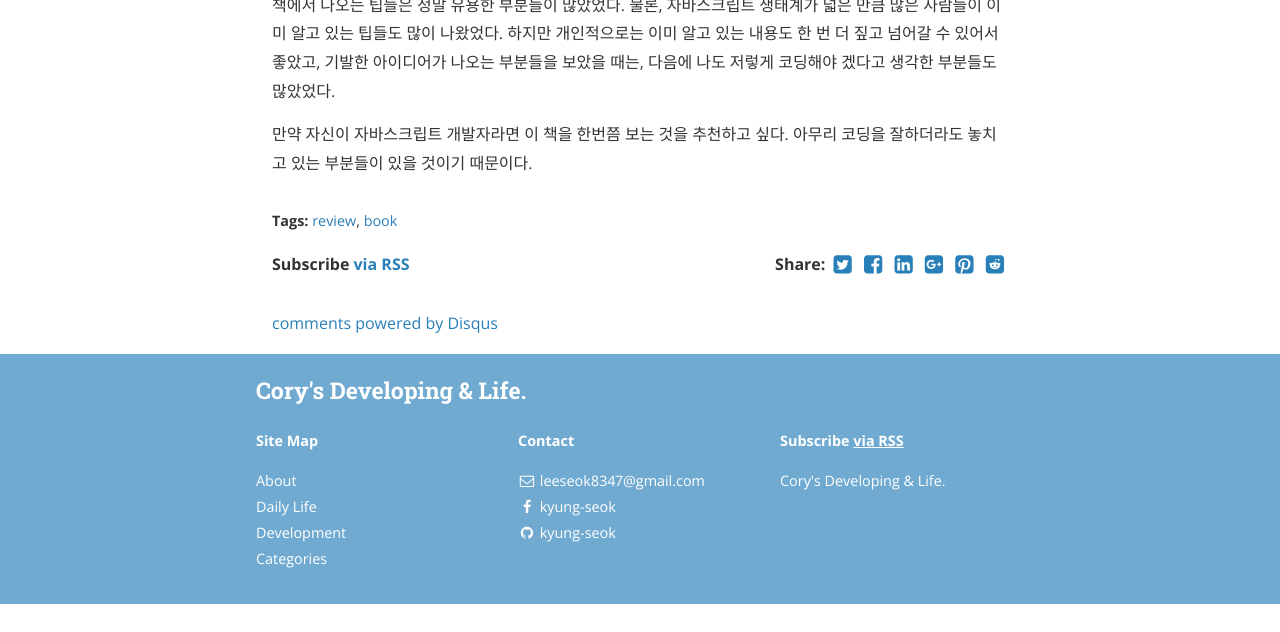
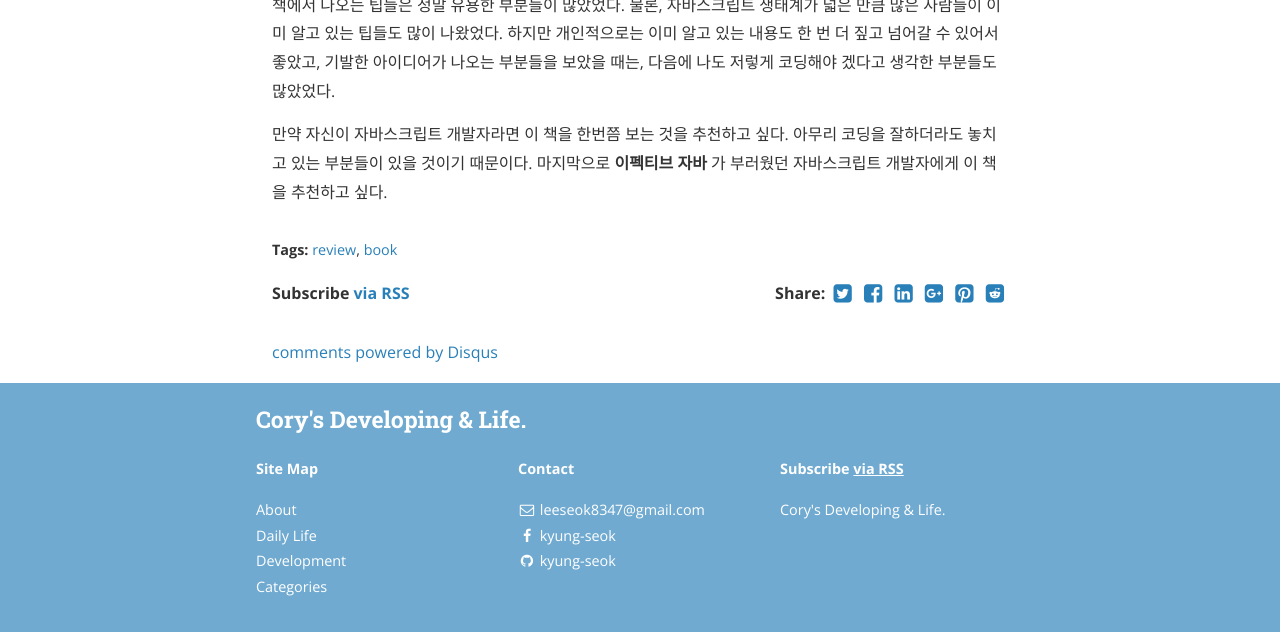
Before and after one commit to kscory/blog, a Jekyll site: the page built from _posts/2020-04-04-review-gilbut-javascript-skill.md, in a window 1280 px wide and 900 px high, scrolled down 2669 px, cut to the strip 268-900 px from the top of the window. Built offline with Jekyll 4.4.1, drawn with Linux system fonts in a browser that asks for light colours; nearby versions of some CDN libraries; comment, search, counter and statistics services are not loaded; before the commit the page ends 3541 px from its top, so only the background shows below that.

Commit message:
edit js skill

```diff
--- a/_posts/2020-04-04-review-gilbut-javascript-skill.md
+++ b/_posts/2020-04-04-review-gilbut-javascript-skill.md
@@ -37,4 +37,4 @@ tags: review book
 
 책에서 나오는 팁들은 정말 유용한 부분들이 많았었다. 물론, 자바스크립트 생태계가 넓은 만큼 많은 사람들이 이미 알고 있는 팁들도 많이 나왔었다. 하지만 개인적으로는 이미 알고 있는 내용도 한 번 더 짚고 넘어갈 수 있어서 좋았고, 기발한 아이디어가 나오는 부분들을 보았을 때는, 다음에 나도 저렇게 코딩해야 겠다고 생각한 부분들도 많았었다.
 
-만약 자신이 자바스크립트 개발자라면 이 책을 한번쯤 보는 것을 추천하고 싶다. 아무리 코딩을 잘하더라도 놓치고 있는 부분들이 있을 것이기 때문이다.
+만약 자신이 자바스크립트 개발자라면 이 책을 한번쯤 보는 것을 추천하고 싶다. 아무리 코딩을 잘하더라도 놓치고 있는 부분들이 있을 것이기 때문이다. 마지막으로 __이펙티브 자바__ 가 부러웠던 자바스크립트 개발자에게 이 책을 추천하고 싶다.
```
